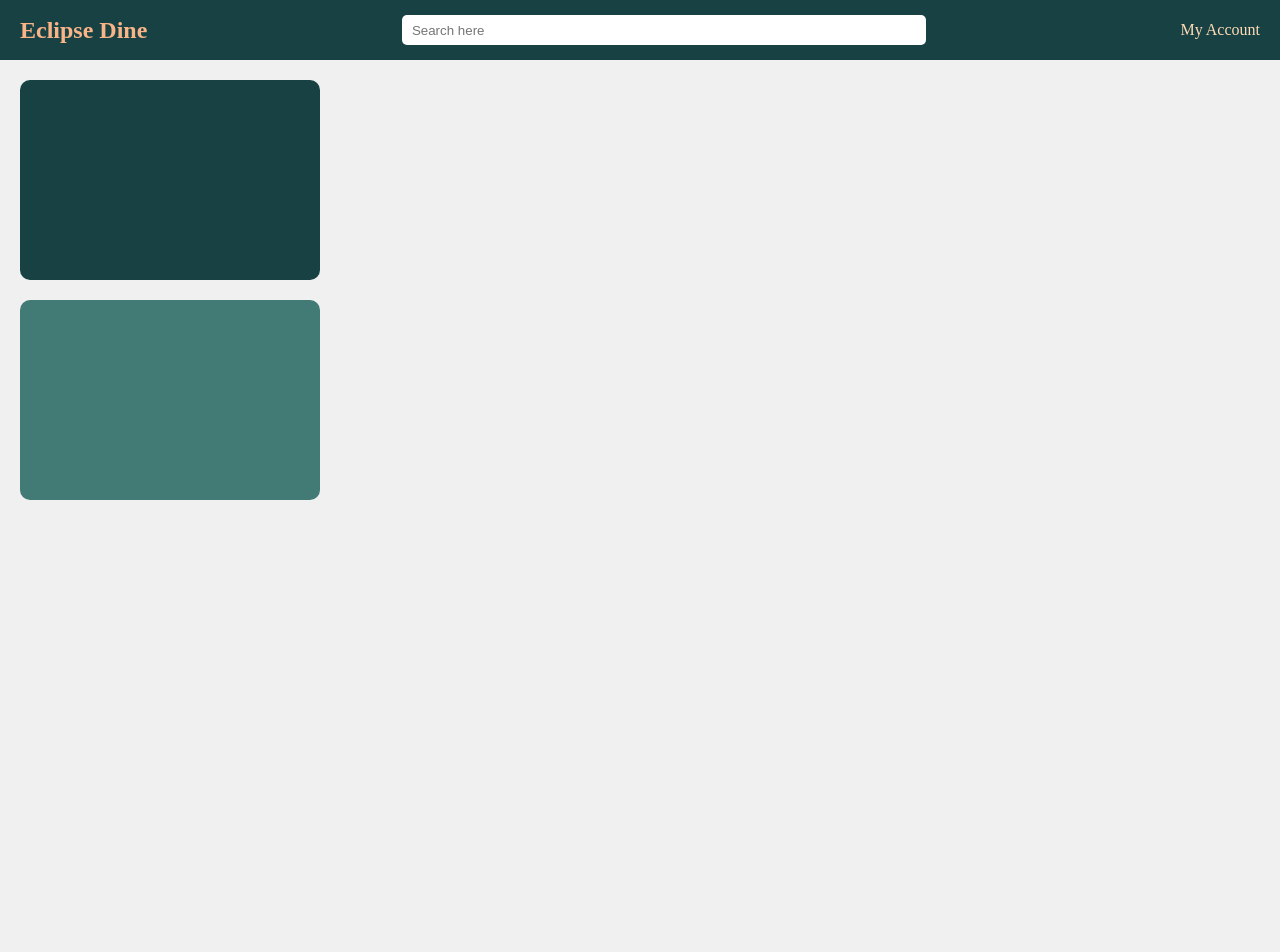
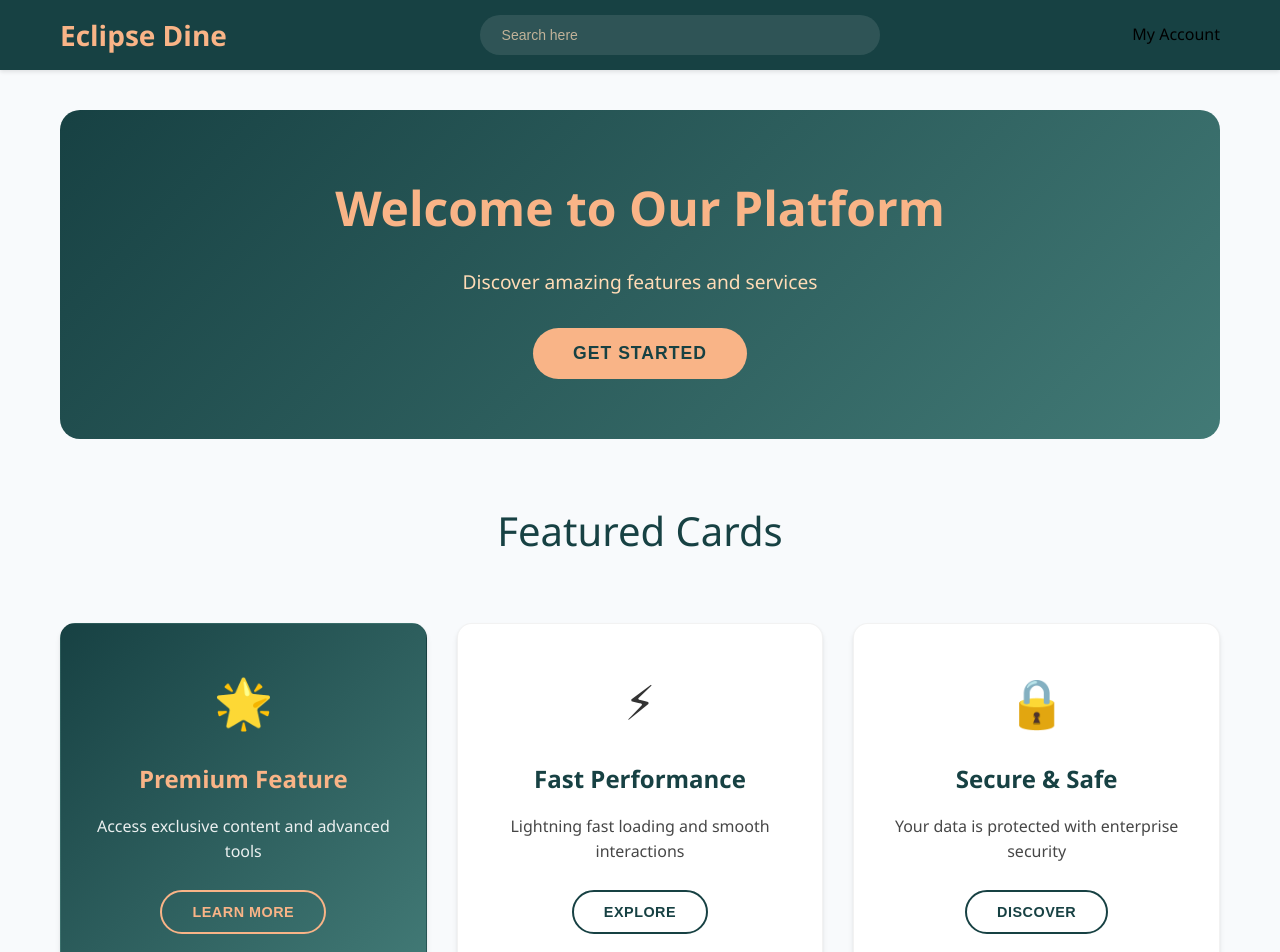
Before and after one commit to Mohammadhasan14/EclipseDine, a React (Vite) app: page / in a window 1280 px wide. Shown: the top 952 px of the page. Before the commit the page ends 800 px from the top, so only its background shows below. Built offline with nearby package versions, Linux system fonts and the light colour scheme.

Commit message:
enhanced the UI

```diff
--- a/src/App.tsx
+++ b/src/App.tsx
@@ -1,15 +1,39 @@
 import Navbar from "./components/Navbar"
 
+function App() {
+  return (
+    <div className="app">
+      <Navbar />
+      <div className="main-container">
+        <div className="hero-section">
+          <h1 className="hero-title">Welcome to Our Platform</h1>
+          <p className="hero-subtitle">Discover amazing features and services</p>
+          <button className="cta-button">Get Started</button>
+        </div>
 
-function App() {
-
-  return (
-    <div>
-      <Navbar />
-      <div className="parent">
-        <div className="card-1">
+        <div className="features-section">
+          <h2 className="section-title">Featured Cards</h2>
+          <div className="cards-grid">
+            <div className="card featured-card">
+              <div className="card-icon">🌟</div>
+              <h3 className="card-title">Premium Feature</h3>
+              <p className="card-description">Access exclusive content and advanced tools</p>
+              <button className="card-button">Learn More</button>
+            </div>
+            <div className="card standard-card">
+              <div className="card-icon">⚡</div>
+              <h3 className="card-title">Fast Performance</h3>
+              <p className="card-description">Lightning fast loading and smooth interactions</p>
+              <button className="card-button">Explore</button>
+            </div>
+            <div className="card standard-card">
+              <div className="card-icon">🔒</div>
+              <h3 className="card-title">Secure & Safe</h3>
+              <p className="card-description">Your data is protected with enterprise security</p>
+              <button className="card-button">Discover</button>
+            </div>
+          </div>
         </div>
-        <div className="card-2"></div>
       </div>
     </div>
   )
--- a/src/index.css
+++ b/src/index.css
@@ -1,15 +1,36 @@
 :root {
-    --bg-color: #f0f0f0;
+    --bg-color: #f8fafc;
     --primary-bg-color: #174143;
     --secondary-bg-color: #427A76;
     --primary-text-color: #F9B487;
     --secondary-text-color: #FFDBB6;
+    --card-shadow: 0 4px 6px -1px rgba(0, 0, 0, 0.1), 0 2px 4px -1px rgba(0, 0, 0, 0.06);
+    --hover-shadow: 0 20px 25px -5px rgba(0, 0, 0, 0.1), 0 10px 10px -5px rgba(0, 0, 0, 0.04);
+}
+
+* {
+    margin: 0;
+    padding: 0;
+    box-sizing: border-box;
 }
 
 body {
-    margin: 0;
-    padding: 0;
+    font-family: 'Segoe UI', Tahoma, Geneva, Verdana, sans-serif;
     background-color: var(--bg-color);
+    line-height: 1.6;
+}
+
+.app {
+    min-height: 100vh;
+}
+
+.navbar-parent {
+    height: 70px;
+    background-color: var(--primary-bg-color);
+    box-shadow: 0 2px 4px rgba(0, 0, 0, 0.1);
+    position: sticky;
+    top: 0;
+    z-index: 100;
 }
 
 .navbar-child {
@@ -17,46 +38,236 @@ body {
     justify-content: space-between;
     align-items: center;
     height: 100%;
-}
-
-.navbar-parent {
-    height: 60px;
-    background-color: var(--primary-bg-color);
+    max-width: 1200px;
+    margin: 0 auto;
+    padding: 0 20px;
 }
 
 .navbar-brand-name {
     color: var(--primary-text-color);
-    font-size: 24px;
+    font-size: 28px;
     font-weight: bold;
-    padding-left: 20px;
+    text-decoration: none;
+    transition: opacity 0.3s ease;
 }
 
-.navbar-accont {
+.navbar-brand-name:hover {
+    opacity: 0.9;
+}
+
+.navbar-account {
     color: var(--secondary-text-color);
     font-size: 16px;
-    padding-right: 20px;
+    font-weight: 500;
+    display: flex;
+    align-items: center;
+    gap: 10px;
 }
 
 .search-bar {
     width: 40%;
-    height: 28px;
-    border-radius: 5px;
-    border: none;
-    padding-left: 10px;
+    max-width: 400px;
+    height: 40px;
+    border-radius: 25px;
+    border: 2px solid transparent;
+    padding: 0 20px;
+    font-size: 14px;
+    transition: all 0.3s ease;
+    background: rgba(255, 255, 255, 0.1);
+    color: white;
 }
 
-.card-1 {
-    background-color: var(--primary-bg-color);
-    width: 300px;
-    height: 200px;
-    margin: 20px;
-    border-radius: 10px;
+.search-bar:focus {
+    outline: none;
+    border-color: var(--primary-text-color);
+    background: rgba(255, 255, 255, 0.15);
 }
 
-.card-2 {
-    background-color: var(--secondary-bg-color);
-    width: 300px;
-    height: 200px;
-    margin: 20px;
-    border-radius: 10px;
+.search-bar::placeholder {
+    color: var(--secondary-text-color);
+    opacity: 0.7;
 }
+
+.main-container {
+    max-width: 1200px;
+    margin: 0 auto;
+    padding: 40px 20px;
+}
+
+.hero-section {
+    text-align: center;
+    padding: 60px 20px;
+    background: linear-gradient(135deg, var(--primary-bg-color), var(--secondary-bg-color));
+    border-radius: 20px;
+    margin-bottom: 60px;
+    color: white;
+}
+
+.hero-title {
+    font-size: 3rem;
+    font-weight: bold;
+    margin-bottom: 20px;
+    color: var(--primary-text-color);
+}
+
+.hero-subtitle {
+    font-size: 1.2rem;
+    margin-bottom: 30px;
+    color: var(--secondary-text-color);
+    max-width: 600px;
+    margin-left: auto;
+    margin-right: auto;
+}
+
+.cta-button {
+    background: var(--primary-text-color);
+    color: var(--primary-bg-color);
+    border: none;
+    padding: 15px 40px;
+    font-size: 1.1rem;
+    font-weight: bold;
+    border-radius: 30px;
+    cursor: pointer;
+    transition: all 0.3s ease;
+    text-transform: uppercase;
+    letter-spacing: 1px;
+}
+
+.cta-button:hover {
+    transform: translateY(-2px);
+    box-shadow: var(--hover-shadow);
+    background: #ffa366;
+}
+
+.features-section {
+    margin-bottom: 60px;
+}
+
+.section-title {
+    text-align: center;
+    font-size: 2.5rem;
+    color: var(--primary-bg-color);
+    margin-bottom: 40px;
+    font-weight: 300;
+}
+
+.cards-grid {
+    display: grid;
+    grid-template-columns: repeat(auto-fit, minmax(300px, 1fr));
+    gap: 30px;
+    padding: 20px 0;
+}
+
+.card {
+    background: white;
+    border-radius: 15px;
+    padding: 40px 30px;
+    text-align: center;
+    box-shadow: var(--card-shadow);
+    transition: all 0.3s ease;
+    border: 1px solid rgba(0, 0, 0, 0.05);
+}
+
+.card:hover {
+    transform: translateY(-5px);
+    box-shadow: var(--hover-shadow);
+}
+
+.featured-card {
+    background: linear-gradient(135deg, var(--primary-bg-color), var(--secondary-bg-color));
+    color: white;
+}
+
+.standard-card {
+    background: white;
+    color: #333;
+}
+
+.card-icon {
+    font-size: 3rem;
+    margin-bottom: 20px;
+}
+
+.card-title {
+    font-size: 1.5rem;
+    font-weight: bold;
+    margin-bottom: 15px;
+    color: inherit;
+}
+
+.featured-card .card-title {
+    color: var(--primary-text-color);
+}
+
+.standard-card .card-title {
+    color: var(--primary-bg-color);
+}
+
+.card-description {
+    font-size: 1rem;
+    margin-bottom: 25px;
+    line-height: 1.6;
+    color: inherit;
+    opacity: 0.9;
+}
+
+.card-button {
+    background: transparent;
+    border: 2px solid var(--primary-text-color);
+    color: var(--primary-text-color);
+    padding: 12px 30px;
+    border-radius: 25px;
+    cursor: pointer;
+    font-weight: bold;
+    transition: all 0.3s ease;
+    text-transform: uppercase;
+    letter-spacing: 0.5px;
+    font-size: 0.9rem;
+}
+
+.standard-card .card-button {
+    border-color: var(--primary-bg-color);
+    color: var(--primary-bg-color);
+}
+
+.card-button:hover {
+    background: var(--primary-text-color);
+    color: white;
+    transform: translateY(-2px);
+}
+
+.standard-card .card-button:hover {
+    background: var(--primary-bg-color);
+    color: white;
+}
+
+@media (max-width: 768px) {
+    .navbar-child {
+        flex-direction: column;
+        height: auto;
+        padding: 15px 20px;
+        gap: 15px;
+    }
+
+    .search-bar {
+        width: 100%;
+        max-width: none;
+    }
+
+    .hero-title {
+        font-size: 2rem;
+    }
+
+    .hero-subtitle {
+        font-size: 1rem;
+    }
+
+    .cards-grid {
+        grid-template-columns: 1fr;
+        gap: 20px;
+    }
+
+    .main-container {
+        padding: 20px 15px;
+    }
+}
```
